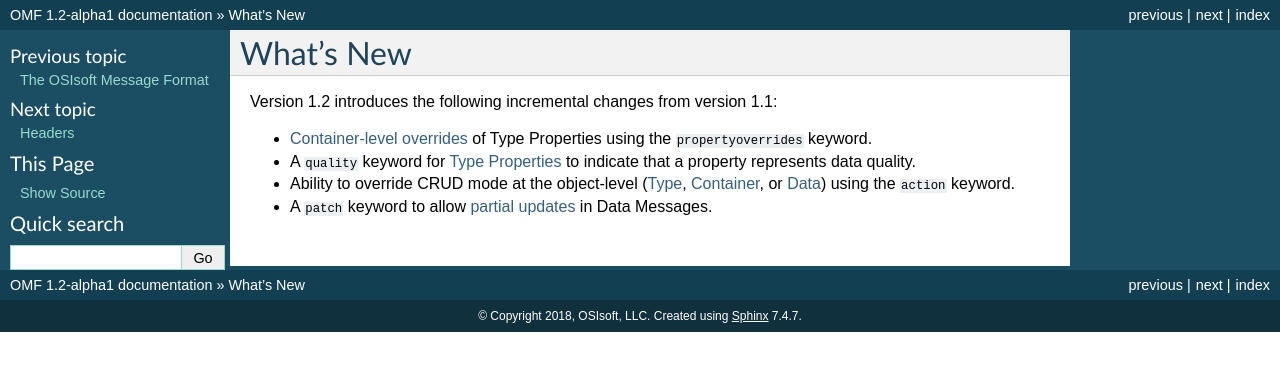
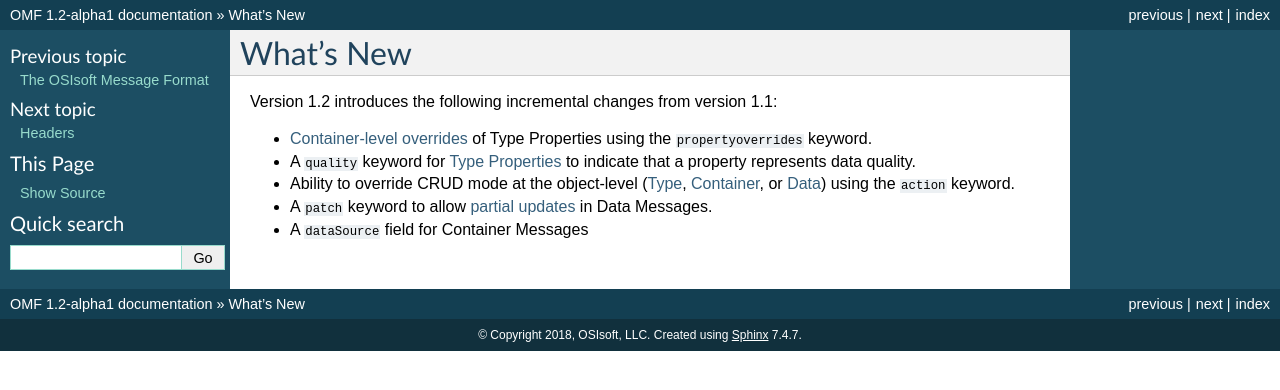
Before and after one commit to AVEVA/OMF-Docs, a Sphinx documentation site: the page built from docs/Whats_New.rst, in a window 1280 px wide. Shown: the top 390 px of the page. Built offline with Sphinx 7.4.7, drawn with Linux system fonts in a browser that asks for light colours.

Commit message:
Update Whats_New.rst

```diff
--- a/docs/Whats_New.rst
+++ b/docs/Whats_New.rst
@@ -7,3 +7,4 @@ Version 1.2 introduces the following incremental changes from version 1.1:
 - A ``quality`` keyword for :doc:`Type Properties <Type_Properties_and_Formats>` to indicate that a property represents data quality.
 - Ability to override CRUD mode at the object-level (:doc:`Type <Type_Messages>`, :doc:`Container <Container_Messages>`, or :doc:`Data <Data_Messages>`) using the ``action`` keyword.
 - A ``patch`` keyword to allow :doc:`partial updates <Data_Messages>` in Data Messages.
+- A ``dataSource`` field for Container Messages
```
